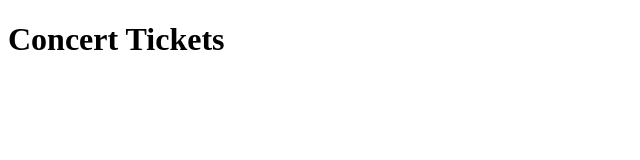
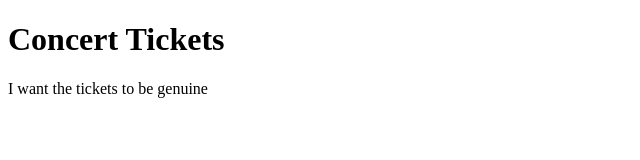
Before and after one commit to nderi251303/25-1303, a plain HTML site: page index.html in a window 1280 px wide. Shown: the whole page, without its empty margins (0-640 px from the left). Drawn offline with Linux system fonts and the light colour scheme.

Commit message:
Update index.html

```diff
--- a/index.html
+++ b/index.html
@@ -5,7 +5,12 @@
 </head>
 
 <body>
+  <p>
+     I want the tickets to be genuine
+
+  </p>
    <img src="" alt="">
 </body>
 
+
 </html>
```
